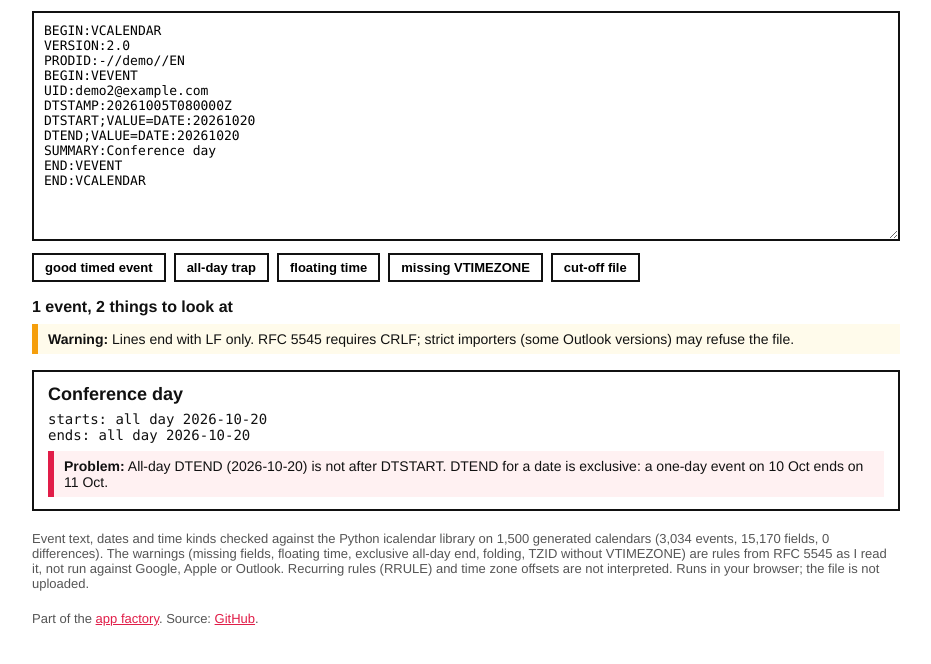
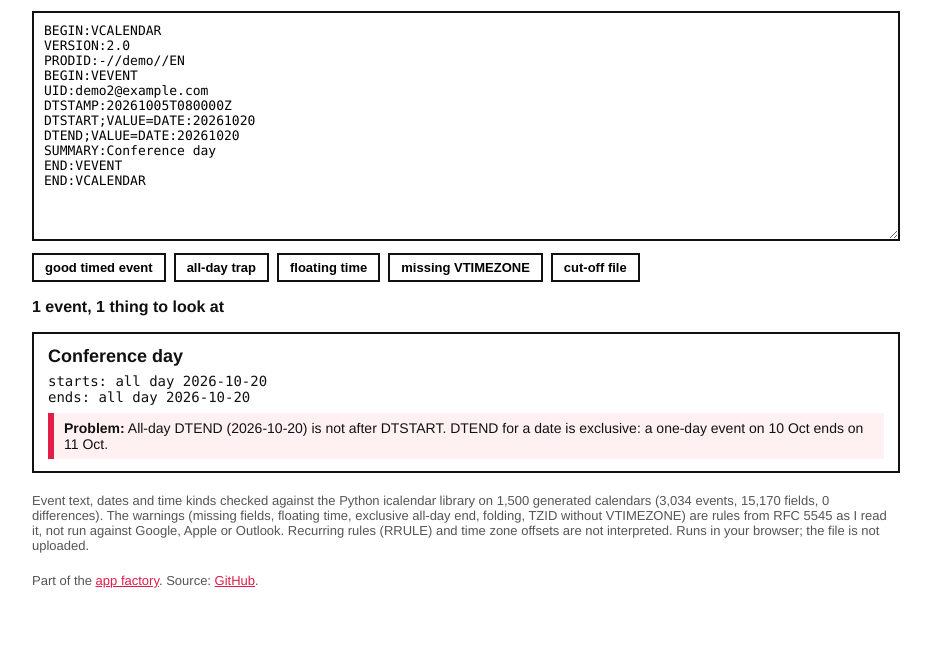
Before and after one commit to iLanis-agent/icswhy, a plain HTML site: page app.html in a window 1280 px wide. Shown: the part 114-778 px from the top of the page, without its empty margins (174-1105 px from the left). Drawn offline with Linux system fonts and the light colour scheme.

Commit message:
fix pasted line endings

```diff
--- a/app.html
+++ b/app.html
@@ -66,9 +66,10 @@ textarea{width:100%;height:230px;border:2.5px solid #111;border-radius:0;padding
     return { kind: 'floating', text: text };
   }
   function daysIn(t) { var m = /^(\d{4})-(\d{2})-(\d{2})/.exec(t); return Date.UTC(+m[1], +m[2] - 1, +m[3]) / 864e5; }
-  function parse(text) {
+  function parse(text, opts) {
+    opts = opts || {};
     var u = unfold(text), issues = [], events = [], stack = [], cur = null, hasTz = {}, cal = { version: null, prodid: null }, i, L, p;
-    if (u.bareLF) issues.push({ lvl: 'warn', msg: 'Lines end with LF only. RFC 5545 requires CRLF; strict importers (some Outlook versions) may refuse the file.' });
+    if (u.bareLF && !opts.pasted) issues.push({ lvl: 'warn', msg: 'Lines end with LF only. RFC 5545 requires CRLF; strict importers (some Outlook versions) may refuse the file.' });
     if (u.longLines.length) issues.push({ lvl: 'warn', msg: u.longLines.length + ' line(s) are longer than 75 bytes and not folded (line ' + u.longLines.slice(0, 5).join(', ') + (u.longLines.length > 5 ? ', ...' : '') + '). Most apps cope; strict ones do not.' });
     if (!u.lines.length) return { events: [], issues: [{ lvl: 'err', msg: 'No content lines found.' }], cal: cal };
     if (!/^BEGIN:VCALENDAR$/i.test(u.lines[0].text)) issues.push({ lvl: 'err', msg: 'The file must start with BEGIN:VCALENDAR (first line is "' + u.lines[0].text.slice(0, 40) + '").' });
@@ -142,7 +143,7 @@ var P=[
 function esc(s){return String(s).replace(/[&<>]/g,function(c){return{'&':'&amp;','<':'&lt;','>':'&gt;'}[c]})}
 var T=document.getElementById('t'),out=document.getElementById('out');
 function iss(a){return a.map(function(q){return'<div class="iss '+q.lvl+'"><b>'+({err:'Problem',warn:'Warning',info:'Note'})[q.lvl]+':</b> '+esc(q.msg)+'</div>'}).join('')}
-function run(){var s=T.value;if(s.trim()===''){out.innerHTML='';return}var r=IcsWhy.parse(s),h='';
+function run(){var s=T.value;if(s.trim()===''){out.innerHTML='';return}var r=IcsWhy.parse(s,{pasted:true}),h='';
  var all=r.issues.length+r.events.reduce(function(n,e){return n+e.issues.filter(function(q){return q.lvl!=='info'}).length},0);
  h+='<div class="sum">'+r.events.length+' event'+(r.events.length===1?'':'s')+', '+(all?all+' thing'+(all===1?'':'s')+' to look at':'no problems found')+'</div>';
  if(r.issues.length)h+=iss(r.issues);
```
